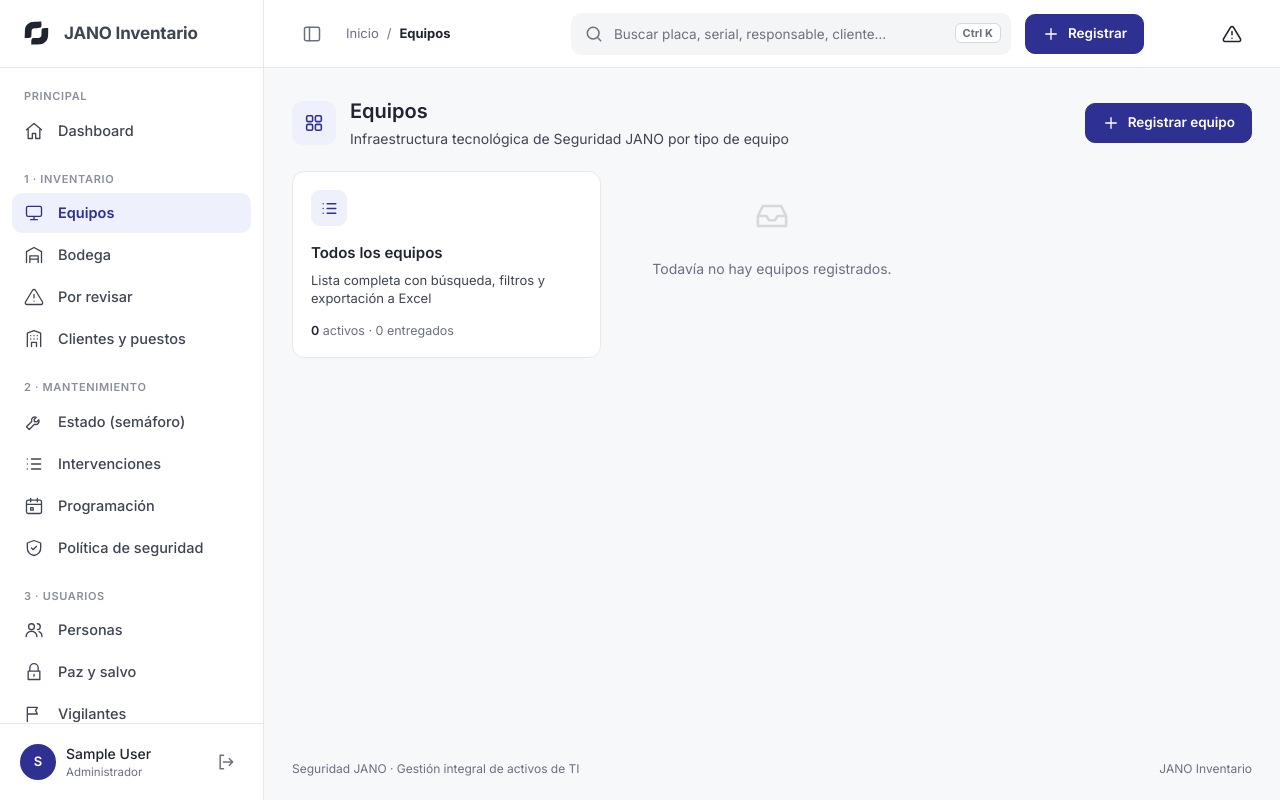
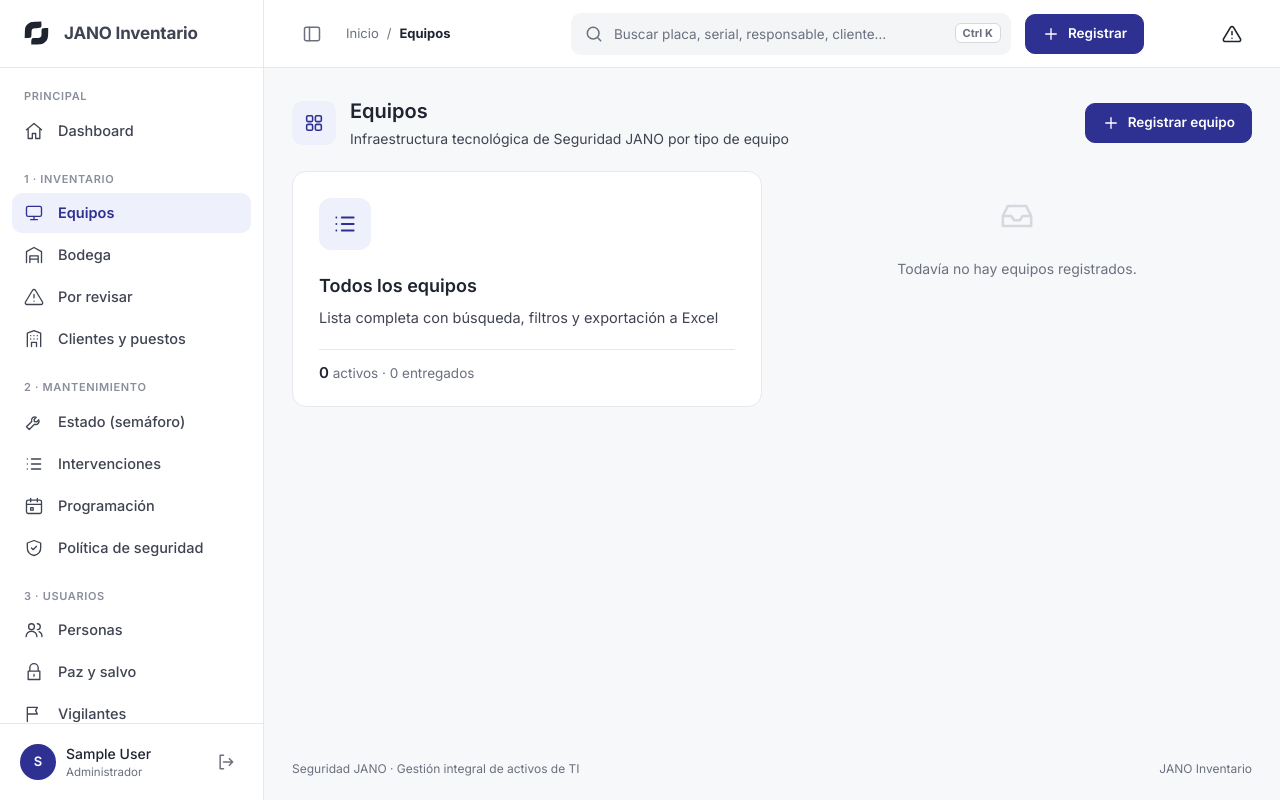
Before and after one commit to DanielMnslv/GestionSistemas, a Django app: page /inventario/equipos/tipos/ in a window 1280 px wide. Run offline with Django 5.2, Linux system fonts and the light colour scheme; the visitor is signed in with stand-in values (Sample User, id 1); data that the repository does not hold is empty.

Commit message:
Tarjetas de la sección Equipos más grandes
Co-Authored-By: Claude Opus 5.5 <noreply@anthropic.com>

```diff
--- a/static/css/jano.css
+++ b/static/css/jano.css
@@ -722,3 +722,13 @@ html[data-tema="dark"] .jx a.jx-btn-primary, html[data-tema="dark"] .jx a.jx-btn
 .jx a.jx-btn { color: var(--jx-text); }
 .jx a.jx-btn.jx-btn-primary, .jx a.jx-btn.jx-btn-lime { color: #fff; }
 html[data-tema="dark"] .jx a.jx-btn.jx-btn-primary, html[data-tema="dark"] .jx a.jx-btn.jx-btn-lime { color: #0d1020; }
+
+/* Tarjetas de sección más grandes (4 por fila en pantallas de escritorio) */
+.jx-tiles { grid-template-columns: repeat(auto-fill, minmax(min(100%, 310px), 1fr)); gap: 20px; }
+.jx-tile { min-height: 210px; padding: 26px 26px 22px; gap: 8px; border-radius: 14px; }
+.jx-tile .jx-tile-ico { width: 52px; height: 52px; border-radius: 12px; margin-bottom: 14px; }
+.jx-tile .jx-tile-ico svg.jx-i { width: 26px; height: 26px; }
+.jx-tile strong { font-size: 18px; }
+.jx-tile p { font-size: 14.5px; line-height: 1.5; }
+.jx-tile-meta { margin-top: 12px; padding-top: 12px; border-top: 1px solid var(--jx-line); font-size: 13.5px; }
+.jx-tile-meta b { font-size: 15px; }
--- a/templates/_estilos.html
+++ b/templates/_estilos.html
@@ -45,5 +45,5 @@
 <link rel="preconnect" href="https://fonts.googleapis.com">
 <link rel="preconnect" href="https://fonts.gstatic.com" crossorigin>
 <link rel="stylesheet" href="https://fonts.googleapis.com/css2?family=Inter:wght@400;500;600;700&display=swap">
-<link rel="stylesheet" href="{% static 'css/jano.css' %}?v=20261113c">
-<script src="{% static 'js/jano.js' %}?v=20261113c" defer></script>
+<link rel="stylesheet" href="{% static 'css/jano.css' %}?v=20261113d">
+<script src="{% static 'js/jano.js' %}?v=20261113d" defer></script>
```
